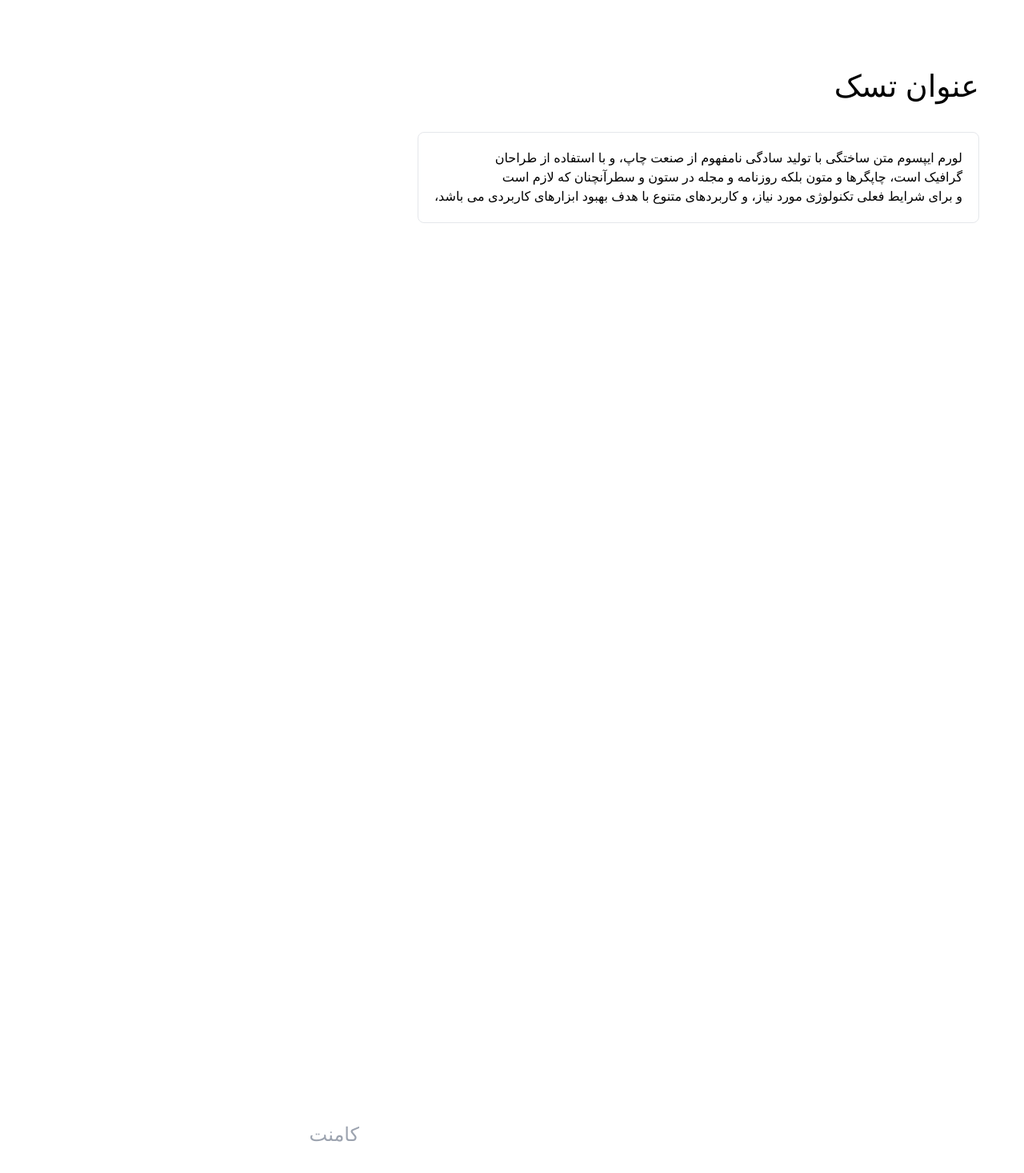
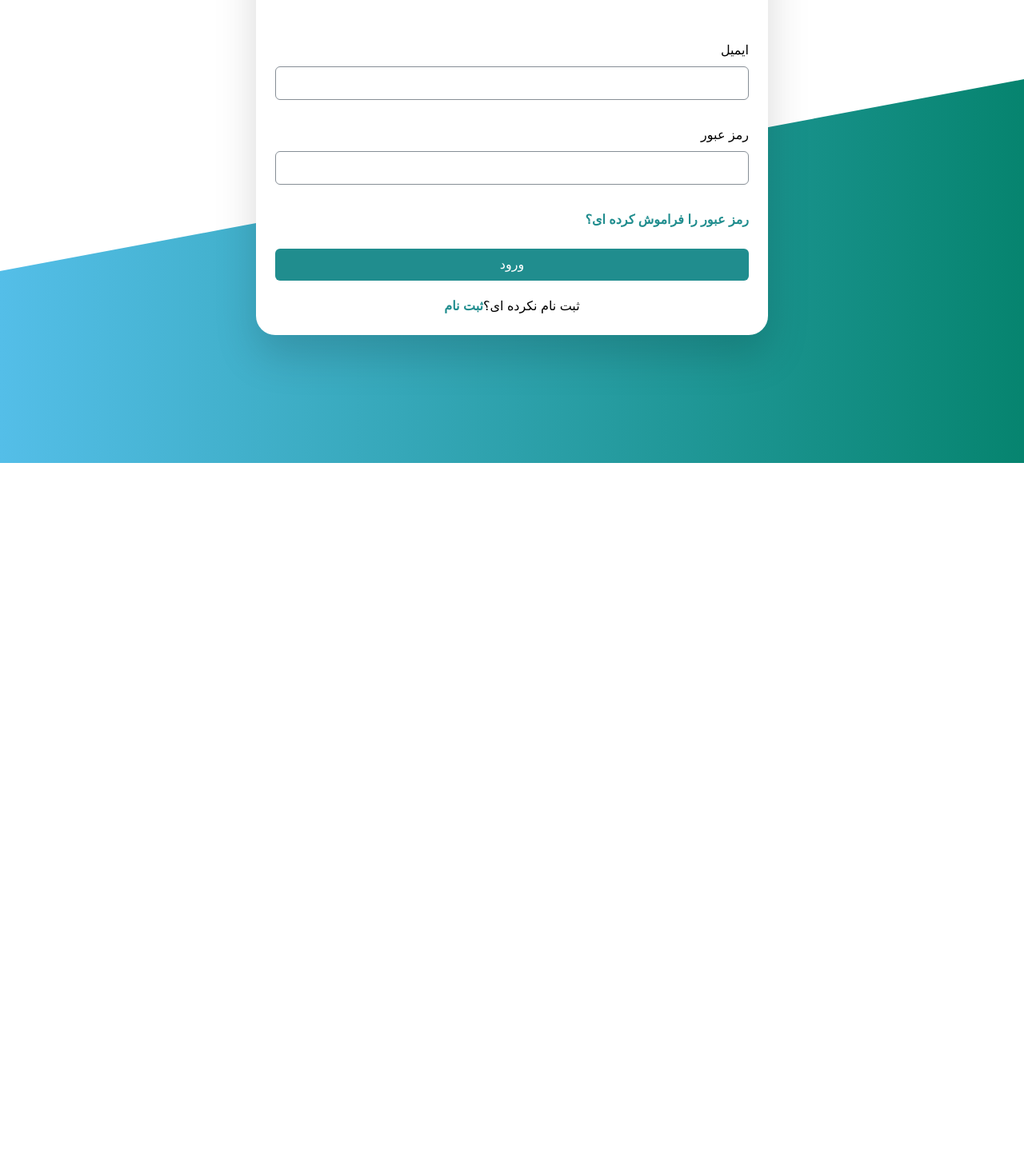
Before and after one commit to Summer-Frontend-Quera-Bootcamp/GROUP_10, a React (Vite) app: page / in a window 1280 px wide. Shown: the part 221-1688 px from the top of the page at 80% size. After the commit the page ends 800 px from the top, so only its background shows below. Built offline with nearby package versions, Linux system fonts and the light colour scheme; the HTML template or start-up script is replaced by a standard one; a web font is replaced by a local one.

Commit message:
complate task login

```diff
--- a/src/App/App.tsx
+++ b/src/App/App.tsx
@@ -4,12 +4,12 @@ import "./App.css";
 //--------Import Your Components Here!--------//
 
 // import { RegisterPage } from "../Pages/AuthenticationPages";
-// import { LoginPage } from "../Pages/AuthenticationPages";
+import { LoginPage } from "../Pages/AuthenticationPages";
 //import { ForgetPassPage } from "../Pages/AuthenticationPages";
 //import ResetPassword from "../Pages/AuthenticationPages";
-import Comment from "../Components/Ui/Comment/Comment";
+// import Comment from "../Components/Ui/Comment/Comment";
 import { ButtonPrimary } from "../Components/Ui/Buttons";
-import SubmiteComment from "../Components/Ui/SubmiteComment/SubmiteComment";
+// import SubmiteComment from "../Components/Ui/SubmiteComment/SubmiteComment";
 
 //-------------Welcome to The App-------------//
 
@@ -19,10 +19,10 @@ const App: React.FC<IPropsApp> = (/*props: IPropsApp*/): JSX.Element => {
     <>
       {/* <RegisterPage /> */}
       {/* <ForgetPassPage /> */}
-      {/* <LoginPage /> */}
+      <LoginPage />
       {/* <ResetPasswordPage /> */}
-      <Comment/>
-      <SubmiteComment/>
+      {/* <Comment/> */}
+      {/* <SubmiteComment/> */}
     </>
   );
 };
--- a/src/Pages/AuthenticationPages/LoginPage/LoginPage.tsx
+++ b/src/Pages/AuthenticationPages/LoginPage/LoginPage.tsx
@@ -72,9 +72,9 @@ const Login = () => {
               </ButtonPrimary>
             </div>
 
-            <div className="inline text-center">
+            <div className=" inline text-center">
               <AncherPrimary href="">ثبت نام</AncherPrimary>
-              <p className="inline-block">ثبت نام نکرده ای؟</p>
+              <p className="mt-5 inline-block">ثبت نام نکرده ای؟</p>
             </div>
           </div>
         </ContainerAuth>
```
